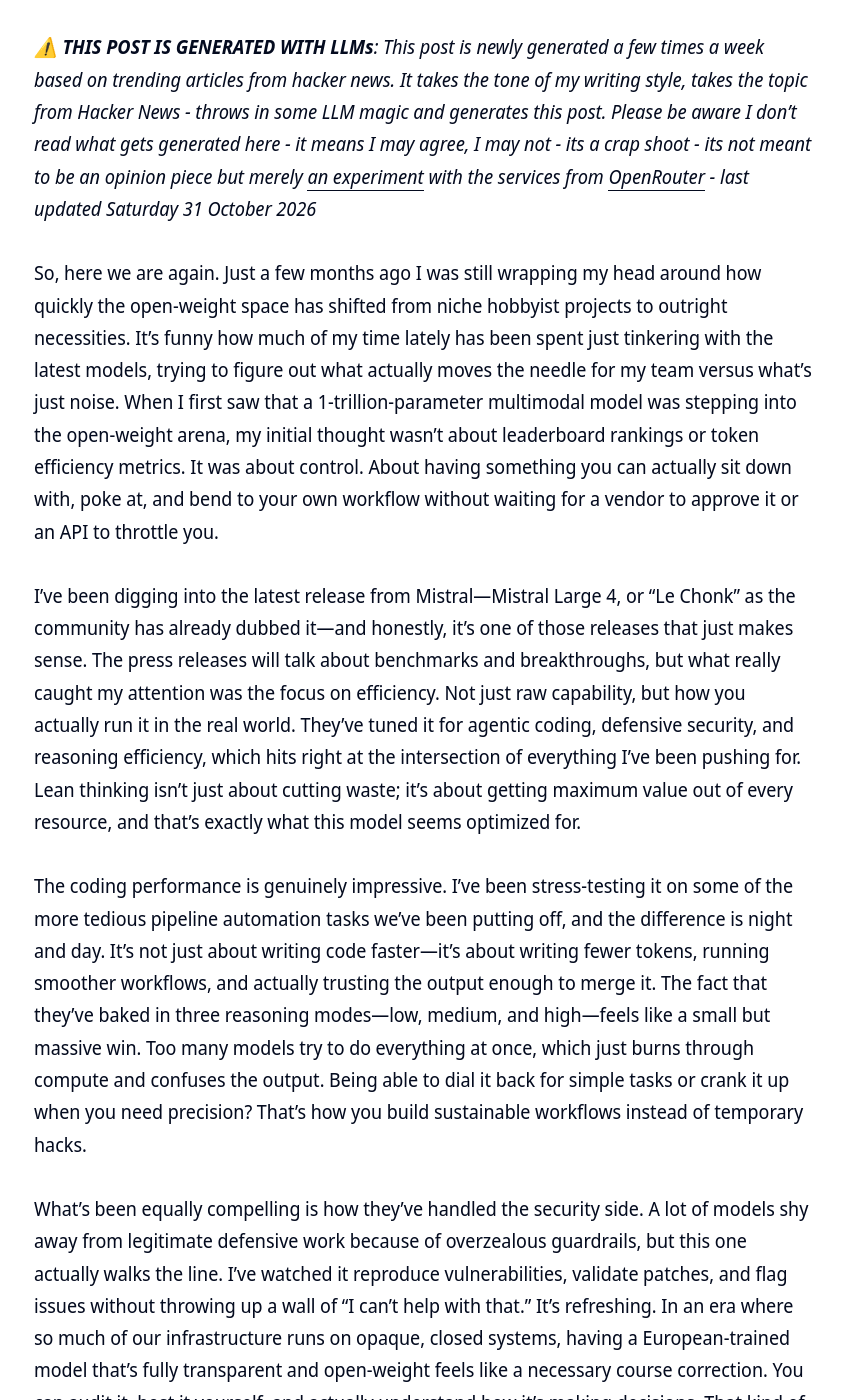
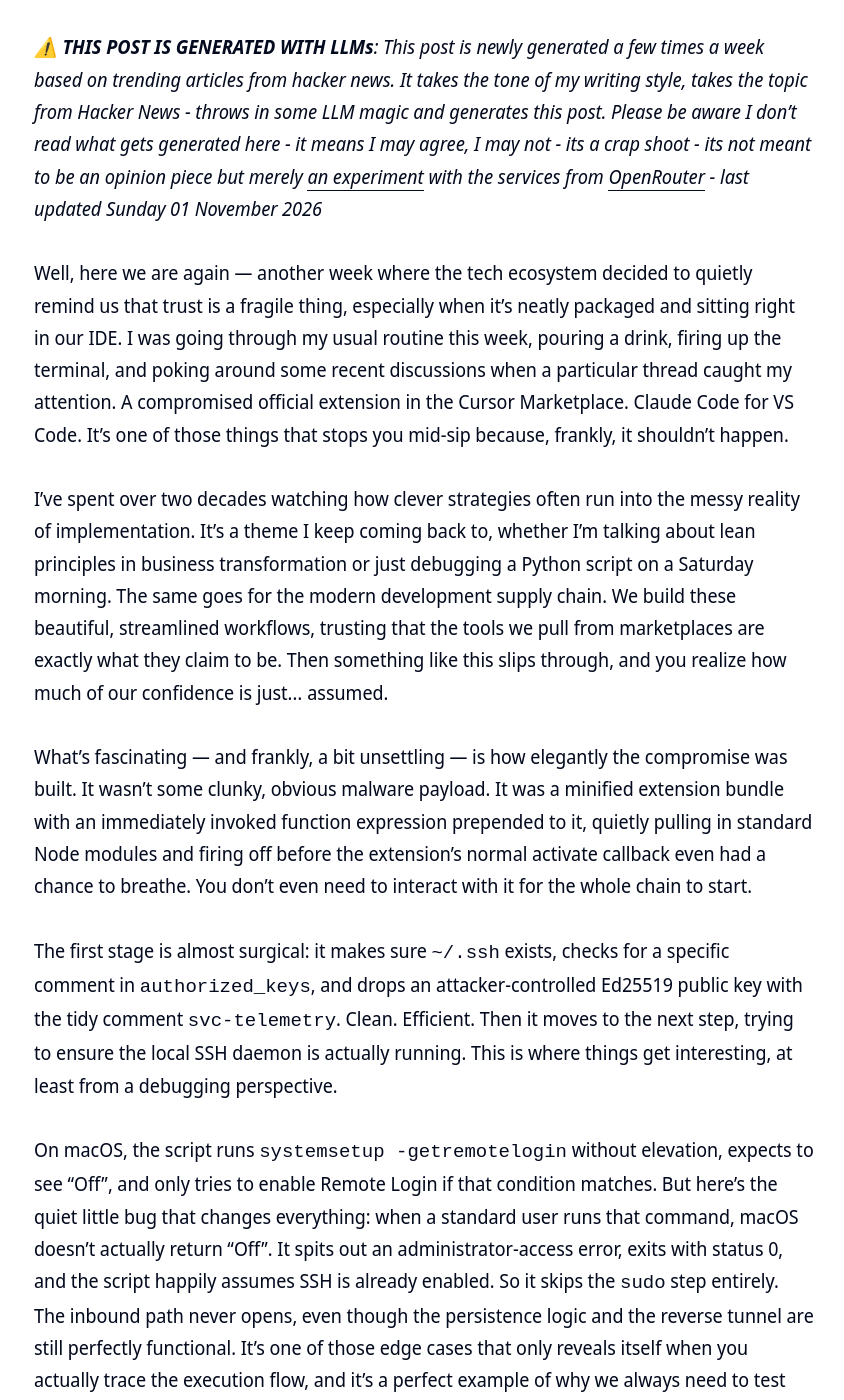
Before and after one commit to clintjb/clintjb.github.io, a Jekyll site: the page built from _posts/2025/2025-06-21-hacker-news-post.md, in a window 1280 px wide and 1400 px high, scrolled down 876 px. Shown: the whole window, without its empty margins (216-1060 px from the left). Built offline with Jekyll 4.4.1, drawn with Linux system fonts in a browser that asks for light colours; some of the changed text lies outside the part shown.

Commit message:
Updated Weekly Post

```diff
--- a/_posts/2025/2025-06-21-hacker-news-post.md
+++ b/_posts/2025/2025-06-21-hacker-news-post.md
@@ -11,22 +11,30 @@ image: '/images/posts/2025/weekly.jpg'
 ---
 ![](/images/posts/2025/weekly.jpg)
 
-_⚠️ **THIS POST IS GENERATED WITH LLMs**: This post is newly generated a few times a week based on trending articles from hacker news. It takes the tone of my writing style, takes the topic from Hacker News - throws in some LLM magic and generates this post. Please be aware I don't read what gets generated here - it means I may agree, I may not - its a crap shoot - its not meant to be an opinion piece but merely [an experiment](https://github.com/clintjb/Weekly-Post) with the services from [OpenRouter](https://openrouter.ai) - last updated Saturday 31 October 2026_
+_⚠️ **THIS POST IS GENERATED WITH LLMs**: This post is newly generated a few times a week based on trending articles from hacker news. It takes the tone of my writing style, takes the topic from Hacker News - throws in some LLM magic and generates this post. Please be aware I don't read what gets generated here - it means I may agree, I may not - its a crap shoot - its not meant to be an opinion piece but merely [an experiment](https://github.com/clintjb/Weekly-Post) with the services from [OpenRouter](https://openrouter.ai) - last updated Sunday 01 November 2026_
 
 
 
-So, here we are again. Just a few months ago I was still wrapping my head around how quickly the open-weight space has shifted from niche hobbyist projects to outright necessities. It’s funny how much of my time lately has been spent just tinkering with the latest models, trying to figure out what actually moves the needle for my team versus what’s just noise. When I first saw that a 1-trillion-parameter multimodal model was stepping into the open-weight arena, my initial thought wasn’t about leaderboard rankings or token efficiency metrics. It was about control. About having something you can actually sit down with, poke at, and bend to your own workflow without waiting for a vendor to approve it or an API to throttle you.
+Well, here we are again — another week where the tech ecosystem decided to quietly remind us that trust is a fragile thing, especially when it’s neatly packaged and sitting right in our IDE. I was going through my usual routine this week, pouring a drink, firing up the terminal, and poking around some recent discussions when a particular thread caught my attention. A compromised official extension in the Cursor Marketplace. Claude Code for VS Code. It’s one of those things that stops you mid-sip because, frankly, it shouldn’t happen.
 
-I’ve been digging into the latest release from Mistral—Mistral Large 4, or “Le Chonk” as the community has already dubbed it—and honestly, it’s one of those releases that just makes sense. The press releases will talk about benchmarks and breakthroughs, but what really caught my attention was the focus on efficiency. Not just raw capability, but how you actually run it in the real world. They’ve tuned it for agentic coding, defensive security, and reasoning efficiency, which hits right at the intersection of everything I’ve been pushing for. Lean thinking isn’t just about cutting waste; it’s about getting maximum value out of every resource, and that’s exactly what this model seems optimized for.
+I’ve spent over two decades watching how clever strategies often run into the messy reality of implementation. It’s a theme I keep coming back to, whether I’m talking about lean principles in business transformation or just debugging a Python script on a Saturday morning. The same goes for the modern development supply chain. We build these beautiful, streamlined workflows, trusting that the tools we pull from marketplaces are exactly what they claim to be. Then something like this slips through, and you realize how much of our confidence is just… assumed.
 
-The coding performance is genuinely impressive. I’ve been stress-testing it on some of the more tedious pipeline automation tasks we’ve been putting off, and the difference is night and day. It’s not just about writing code faster—it’s about writing fewer tokens, running smoother workflows, and actually trusting the output enough to merge it. The fact that they’ve baked in three reasoning modes—low, medium, and high—feels like a small but massive win. Too many models try to do everything at once, which just burns through compute and confuses the output. Being able to dial it back for simple tasks or crank it up when you need precision? That’s how you build sustainable workflows instead of temporary hacks.
+What’s fascinating — and frankly, a bit unsettling — is how elegantly the compromise was built. It wasn’t some clunky, obvious malware payload. It was a minified extension bundle with an immediately invoked function expression prepended to it, quietly pulling in standard Node modules and firing off before the extension’s normal activate callback even had a chance to breathe. You don’t even need to interact with it for the whole chain to start.
 
-What’s been equally compelling is how they’ve handled the security side. A lot of models shy away from legitimate defensive work because of overzealous guardrails, but this one actually walks the line. I’ve watched it reproduce vulnerabilities, validate patches, and flag issues without throwing up a wall of “I can’t help with that.” It’s refreshing. In an era where so much of our infrastructure runs on opaque, closed systems, having a European-trained model that’s fully transparent and open-weight feels like a necessary course correction. You can audit it, host it yourself, and actually understand how it’s making decisions. That kind of sovereignty isn’t just a buzzword; it’s what keeps us in control when things get complex.
+The first stage is almost surgical: it makes sure `~/.ssh` exists, checks for a specific comment in `authorized_keys`, and drops an attacker-controlled Ed25519 public key with the tidy comment `svc-telemetry`. Clean. Efficient. Then it moves to the next step, trying to ensure the local SSH daemon is actually running. This is where things get interesting, at least from a debugging perspective.
 
-My son’s been poking around with his new PC lately, and we were talking over breakfast about what we could actually build with it beyond games. I brought up the idea of setting up a local reasoning pipeline to automate some of his school project data scraping. It’s not groundbreaking stuff, but it’s exactly the kind of thing that turns into a weekend learning session. Having tools that are accessible, transparent, and actually cost-effective makes it easier to involve the next generation in this stuff. Continuous improvement isn’t just for enterprise teams; it’s a mindset you can practice at the kitchen table too.
+On macOS, the script runs `systemsetup -getremotelogin` without elevation, expects to see “Off”, and only tries to enable Remote Login if that condition matches. But here’s the quiet little bug that changes everything: when a standard user runs that command, macOS doesn’t actually return “Off”. It spits out an administrator-access error, exits with status 0, and the script happily assumes SSH is already enabled. So it skips the `sudo` step entirely. The inbound path never opens, even though the persistence logic and the reverse tunnel are still perfectly functional. It’s one of those edge cases that only reveals itself when you actually trace the execution flow, and it’s a perfect example of why we always need to test against reality, not just the happy path.
 
-Looking back at where open models started versus where they are now, it’s hard not to feel a quiet sense of pride. We’ve moved from “can we even run this locally?” to “how do we orchestrate it efficiently across our stack?” The journey’s still early, and there’s plenty of friction ahead—fine-tuning, evaluation, team adoption—but the foundation is solid. If you’re still on the fence about diving into open-weight architectures, my advice is just to start small. Pick one workflow, test one model, measure the output, and iterate. The tools are finally catching up to the ambition.
+Stage two sets up a reverse SSH tunnel to an external server, using a separate embedded private key. It’s a clean pattern: outbound connection, dynamic port forwarding, kept alive with keepalives and a detached retry loop. Close the IDE, walk away, the tunnel stays up. Stage three handles persistence across platforms, dropping config files and scheduling agents to make sure it survives reboots. It’s efficient, it’s patient, and it’s exactly the kind of thing that makes you sit back and appreciate how much time we’ve all spent building these quiet, resilient systems.
 
-Anyway, I’ll leave you with that. Grab a coffee, spin up a container, and see what you can build. I’ll be right here, tweaking prompts and arguing with my thermostat’s smart integration. 🌮
+Looking back at how quickly these things can spread, it’s hard not to feel a mix of frustration and curiosity. We talk a lot about continuous improvement and closing the gap between high-level vision and operational reality. Security is no different. A single overlooked edge case in a shell script, a marketplace that assumes “official” means “uncompromised”, and suddenly we’re rewriting our assumptions about trust.
+
+I’ve always believed that the best way to tackle complex problems isn’t to build higher walls, but to develop workflows that can spot these disconnects early. That means encouraging people to dig into the how and why, not just the what. It means treating a highly upvoted thread not as noise, but as a case study. And it means remembering that behind every compromised extension is a developer community that relies on us to stay sharp, stay curious, and keep asking questions.
+
+If you’re using the Cursor Marketplace or any of these bundled IDE extensions, it’s worth taking ten minutes to audit what’s actually running in the background. Check your `~/.ssh/authorized_keys`, look for unfamiliar Ed25519 keys, and keep an eye on outbound SSH connections. Not because I want to scare anyone, but because vigilance is just another form of continuous improvement.
+
+I’ll be keeping an eye on how the ecosystem adapts to this. There’s always a next step, a better way to verify, a cleaner pipeline. And honestly, I’m grateful for the people who take the time to document these things clearly. It gives the rest of us a chance to learn, adjust, and move forward.
+
+Until next time, stay curious, and maybe double-check that marketplace extension before you hit install. 🛠️
 
 {% include agent-hp/hp-005.html %}
```
